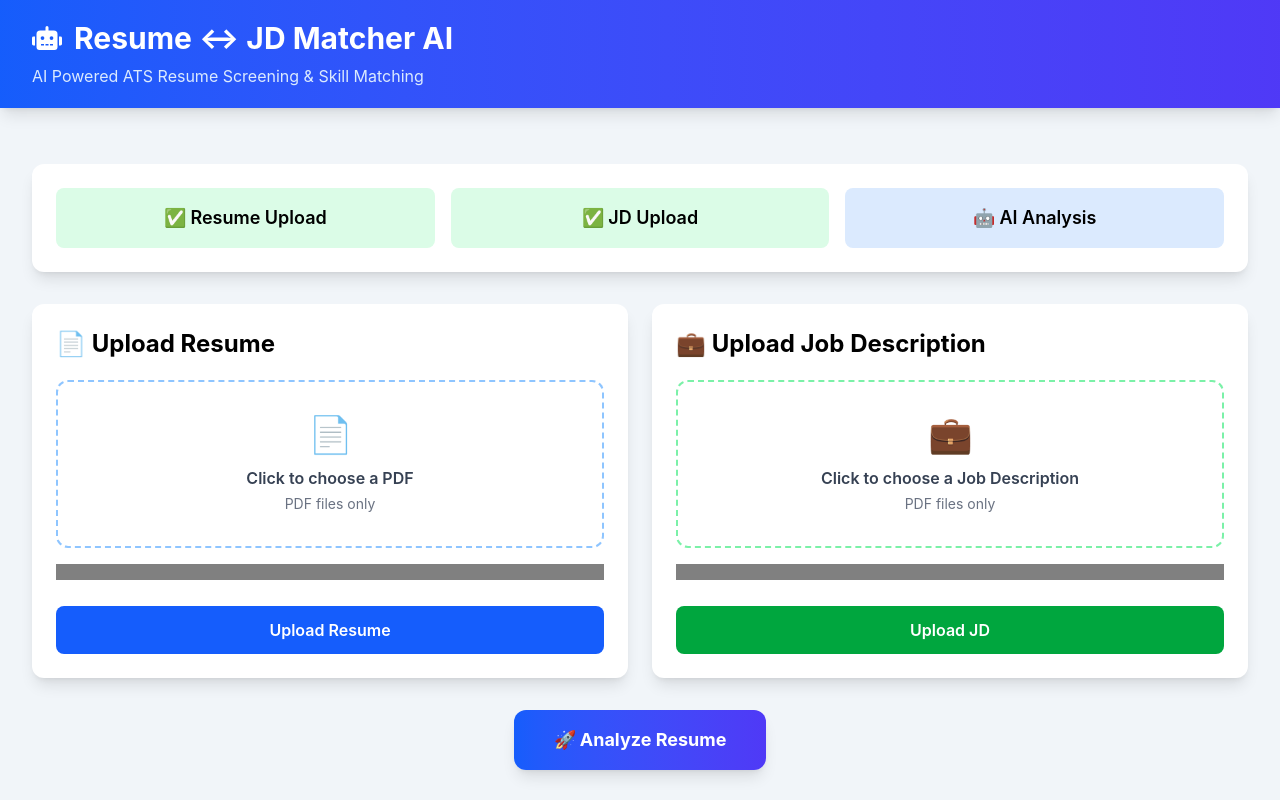
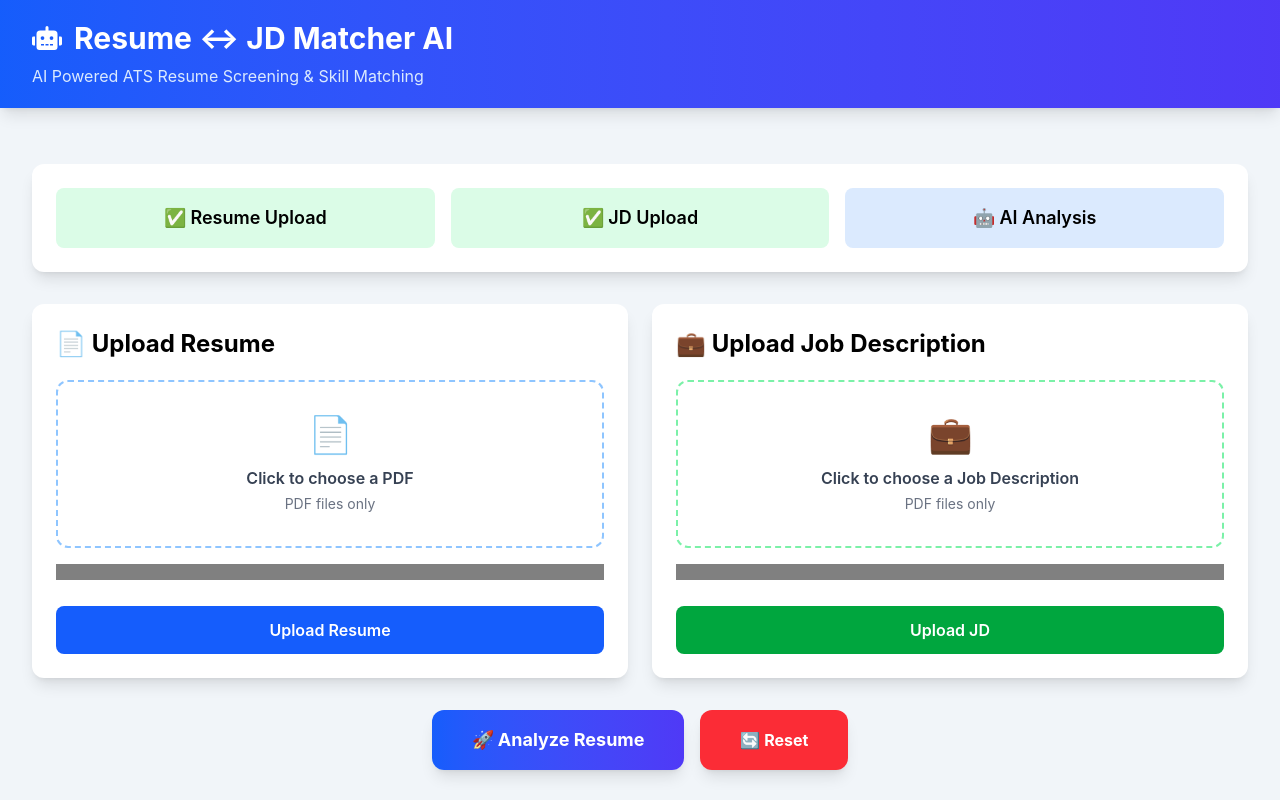
Before and after one commit to snehapankhi05/resume_jd_matcher_ai, a React app in the folder frontend/: page / in a window 1280 px wide. Shown: the top 800 px of the page. Built offline with nearby package versions, Linux system fonts and the light colour scheme; the HTML template or start-up script is replaced by a standard one.

Commit message:
Add reset functioanlity and imporve dashboard UI

```diff
--- a/frontend/src/components/upload/JDUpload.jsx
+++ b/frontend/src/components/upload/JDUpload.jsx
@@ -1,12 +1,13 @@
 import { useState } from "react";
 import { uploadJD } from "../../services/uploadService";
-
+import { useRef } from "react";
 function JDUpload({ sessionId }) {
 
   const [file, setFile] = useState(null);
   const [progress, setProgress] = useState(0);
   const [loading, setLoading] = useState(false);
   const [status, setStatus] = useState(null);
+  const inputRef = useRef(null);
 
   function handleFileChange(e) {
     setFile(e.target.files[0]);
@@ -74,6 +75,7 @@ function JDUpload({ sessionId }) {
       <label className="block">
 
   <input
+  ref={inputRef}
     type="file"
     accept=".pdf"
     onChange={handleFileChange}
--- a/frontend/src/components/upload/ResumeUpload.jsx
+++ b/frontend/src/components/upload/ResumeUpload.jsx
@@ -1,12 +1,13 @@
 import { useState } from "react";
 import { uploadResume } from "../../services/uploadService";
-
+import { useRef } from "react";
 function ResumeUpload({ onResumeUploaded }) {
 
   const [file, setFile] = useState(null);
   const [progress, setProgress] = useState(0);
   const [loading, setLoading] = useState(false);
   const [status, setStatus] = useState(null);
+  const inputRef = useRef(null);
 
   function handleFileChange(e) {
     setFile(e.target.files[0]);
@@ -67,6 +68,7 @@ function ResumeUpload({ onResumeUploaded }) {
       <label className="block">
 
   <input
+  ref={inputRef}
     type="file"
     accept=".pdf"
     onChange={handleFileChange}
--- a/frontend/src/components/upload/UploadSection.jsx
+++ b/frontend/src/components/upload/UploadSection.jsx
@@ -7,11 +7,21 @@ import AnalyzeButton from "../analysis/AnalyzeButton";
 import ResultsDashboard from "../analysis/ResultsDashboard";
 
 function UploadSection() {
+
   const [sessionId, setSessionId] = useState("");
   const [results, setResults] = useState(null);
 
+  function handleReset() {
+    setSessionId("");
+    setResults(null);
+
+    // Reload page to clear selected files
+    window.location.reload();
+  }
+
   return (
     <>
+
       <div className="grid md:grid-cols-2 gap-6">
 
         <ResumeUpload
@@ -24,12 +34,19 @@ function UploadSection() {
 
       </div>
 
-      <div className="mt-8 text-center">
+      <div className="flex justify-center gap-4 mt-8">
 
         <AnalyzeButton
           sessionId={sessionId}
           setResults={setResults}
         />
+
+        <button
+          onClick={handleReset}
+          className="px-10 py-4 rounded-xl bg-red-500 hover:bg-red-600 text-white font-bold shadow-lg transition-all duration-300"
+        >
+          🔄 Reset
+        </button>
 
       </div>
 
@@ -40,6 +57,7 @@ function UploadSection() {
         />
 
       </div>
+
     </>
   );
 }
--- a/frontend/src/pages/Home.jsx
+++ b/frontend/src/pages/Home.jsx
@@ -1,9 +1,19 @@
+import { useState } from "react";
 import Navbar from "../components/layout/Navbar";
+import ProgressTracker from "../components/upload/ProgressTracker";
 import UploadSection from "../components/upload/UploadSection";
-import ProgressTracker from "../components/upload/ProgressTracker";
 import Footer from "../components/layout/Footer";
 
 function Home() {
+
+  const [sessionId, setSessionId] = useState(null);
+  const [results, setResults] = useState(null);
+
+  function handleReset() {
+    setSessionId(null);
+    setResults(null);
+  }
+
   return (
     <div className="min-h-screen bg-slate-100">
 
@@ -13,7 +23,13 @@ function Home() {
 
         <ProgressTracker />
 
-        <UploadSection />
+        <UploadSection
+          sessionId={sessionId}
+          setSessionId={setSessionId}
+          results={results}
+          setResults={setResults}
+          onReset={handleReset}
+        />
 
       </div>
 
```
